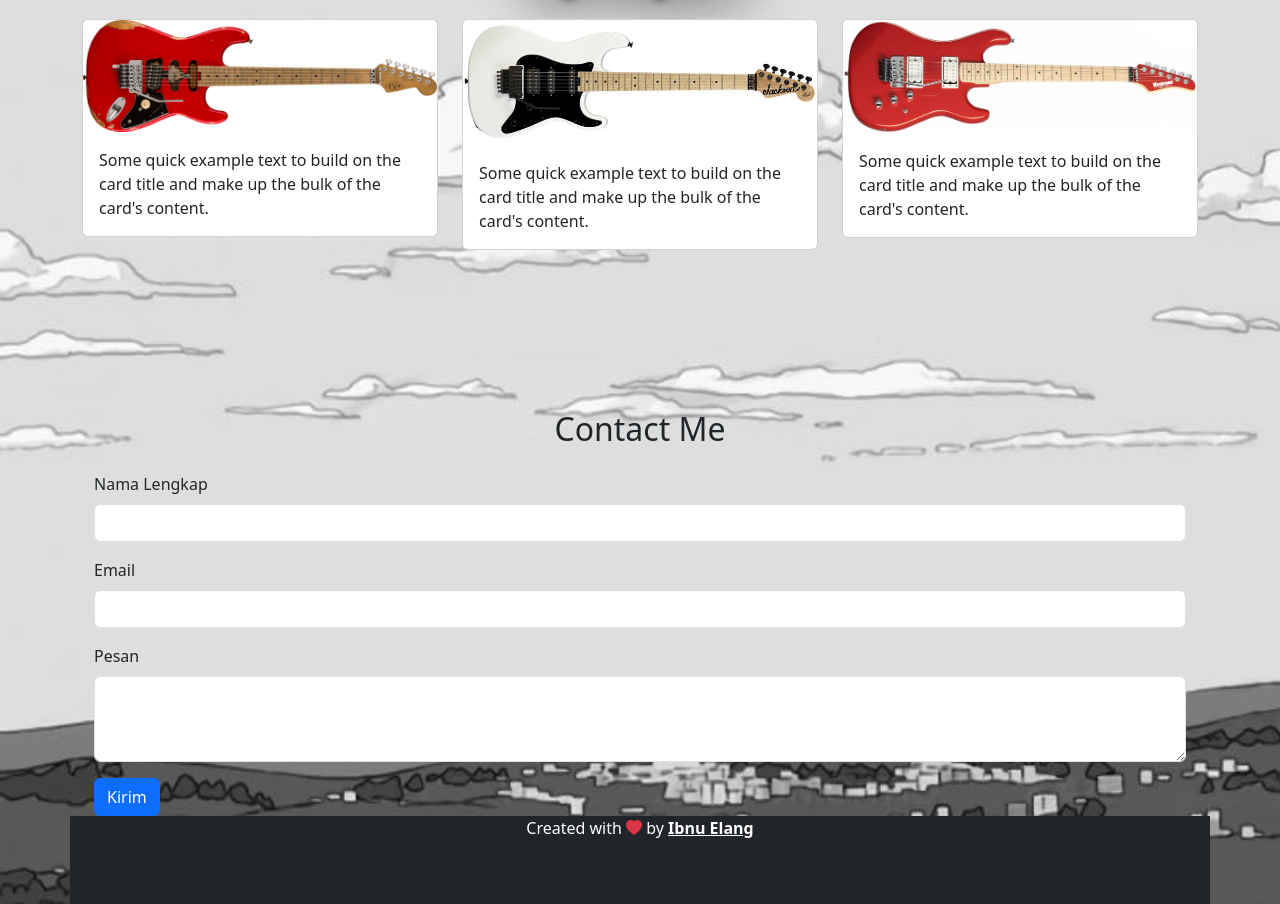
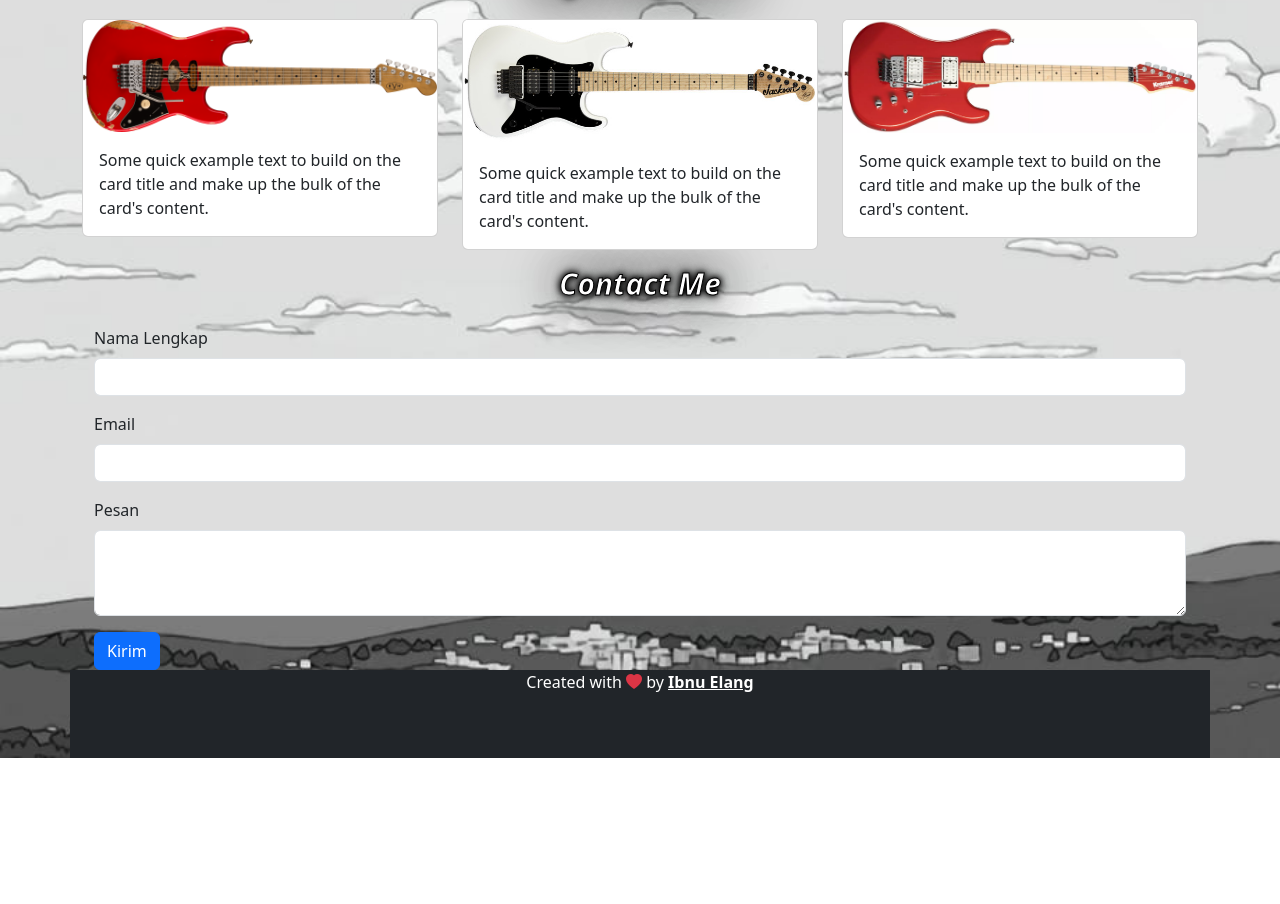
Before and after one commit to DeathRoze/itw2024_243040005_porofolio, a plain HTML site: page index.html in a window 1280 px wide. Shown: the part 1611-2515 px from the top of the page. After the commit the page ends 2369 px from the top, so only its background shows below. Drawn offline with nearby package versions, Linux system fonts and the light colour scheme.

Commit message:
tugas portfolio

```diff
--- a/index.html
+++ b/index.html
@@ -116,7 +116,7 @@
       <div class="container">
         <div class="row text-center mb-3">
           <div class="col">
-            <h2>Contact Me</h2>
+            <h2 class="contactme">Contact Me</h2>
           </div>
         </div>
         <div class="row justify-content-center">
@@ -143,5 +143,12 @@
       <p>Created with <i class="bi bi-heart-fill text-danger"></i> by <a href="https://www.instagram.com/icarus644/" class="text-white fw-bold">Ibnu Elang</a></p>
     </footer>
     <!-- Akhir Footer -->
+
+    <script
+    src="https://cdn.jsdelivr.net/npm/bootstrap@5.0.0-beta2/dist/js/bootstrap.bundle.min.js"
+    integrity="sha384-b5kHyXgcpbZJO/tY9Ul7kGkf1S0CWuKcCD38l8YkeH8z8QjE0GmW1gYU5S9FOnJ0"
+    crossorigin="anonymous"
+  ></script>
+
   </body>
 </html>
--- a/style.css
+++ b/style.css
@@ -61,7 +61,17 @@
   -webkit-text-stroke: 1px black;
   text-shadow: 0 0 10px black, 0 0 10px black, 0 0 60px black, 0 0 50px black, 0 0 5px rgb(0, 0, 0);
 }
+.contactme {
+  font-size: 30px;
+  color: white;
+  font-style: oblique;
+  font-weight: bold;
+  -webkit-text-stroke: 1px black;
+  text-shadow: 0 0 10px black, 0 0 10px black, 0 0 60px black, 0 0 50px black, 0 0 5px rgb(0, 0, 0);
+}
+.contactme {
+}
 
-section {
+.section {
   padding-top: 9rem;
 }
```
